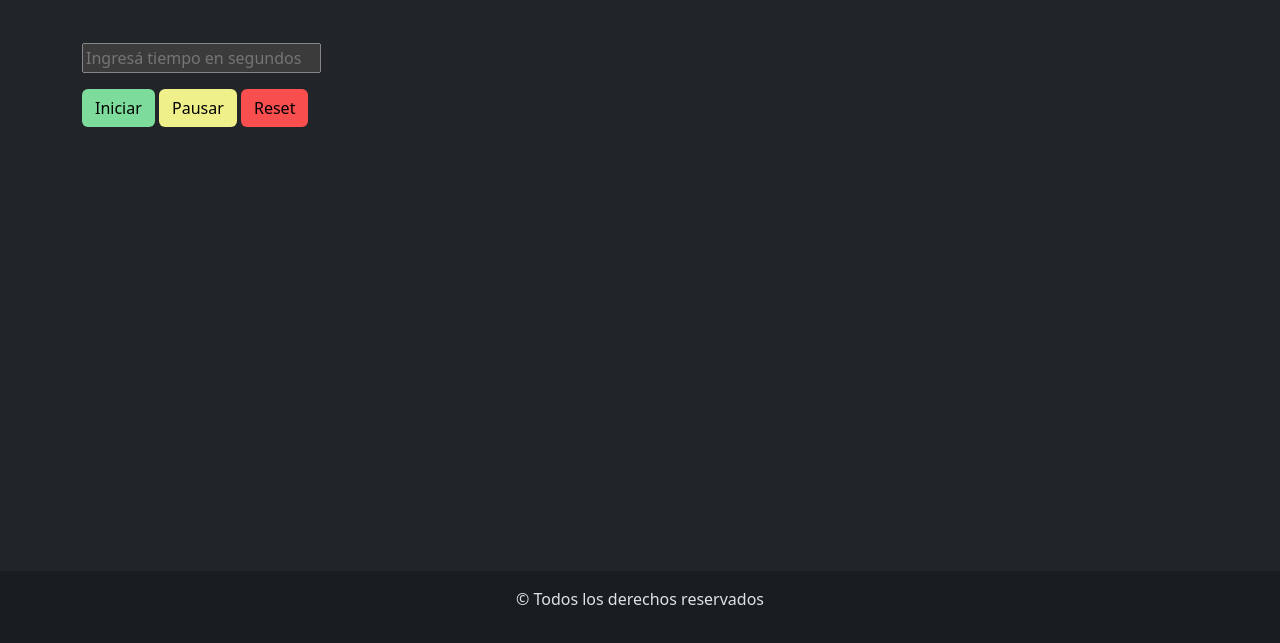
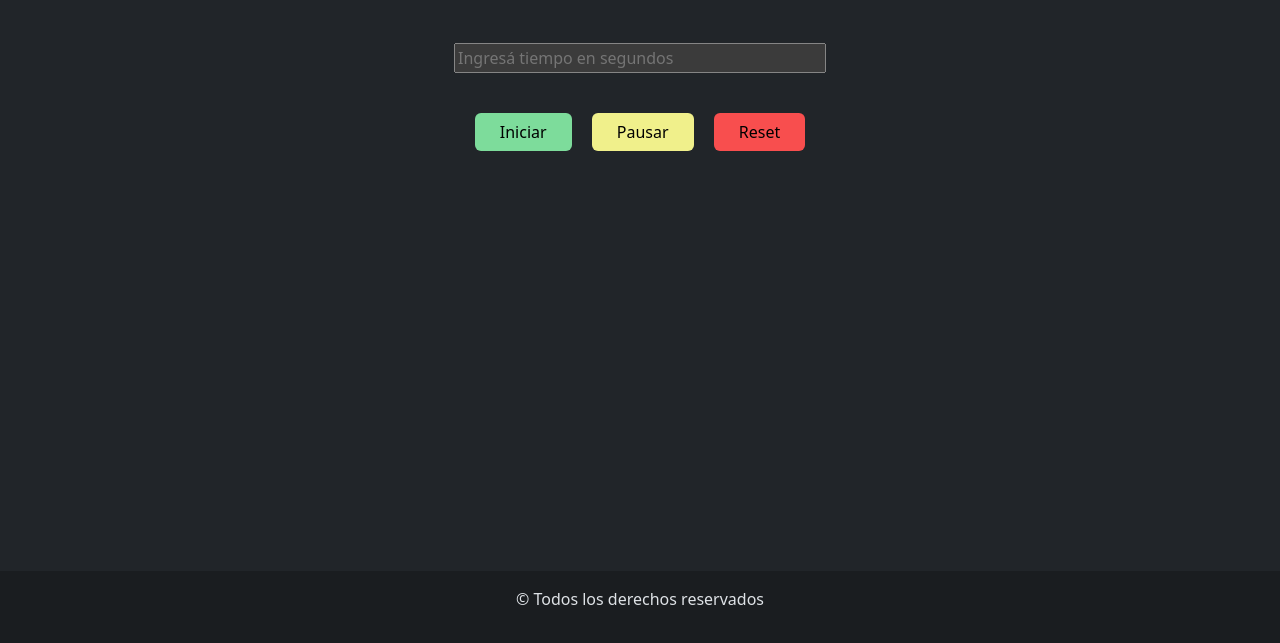
Before and after one commit to TaliCabana/temporizador, a plain HTML site: page index.html in a window 1280 px wide. Shown: the part 157-800 px from the top of the page. Drawn offline with nearby package versions, Linux system fonts and the light colour scheme.

Commit message:
Di estilo a los botones

```diff
--- a/index.html
+++ b/index.html
@@ -22,20 +22,20 @@
     </header>
     <main>
       <h1 class="text-center mt-5">Temporizador ⏱</h1>
-      <div class="container my-5">
+      <div class="container my-5 d-flex justify-content-center">
       <div class="mb-3 col-12 col-md-6 col-lg-8">
-        <form class="justify-content-center">
+        <form class="text-center">
           <input
             type="number"
             id="imputTiempo"
-            class="form-control-text center"
+            class="form-control-text center w-50 mb-4"
             placeholder="Ingresá tiempo en segundos"
             min="1"
           />
           <div class="mt-3">
-            <button class="btn" id="btnIniciar">Iniciar</button>
-            <button class="btn" id="btnPausar">Pausar</button>
-            <button class="btn" id="btnReset">Reset</button>
+            <button class="btn px-4" id="btnIniciar">Iniciar</button>
+            <button class="btn px-4 mx-3" id="btnPausar">Pausar</button>
+            <button class="btn px-4" id="btnReset">Reset</button>
           </div>
         </form>
       </div>
```
